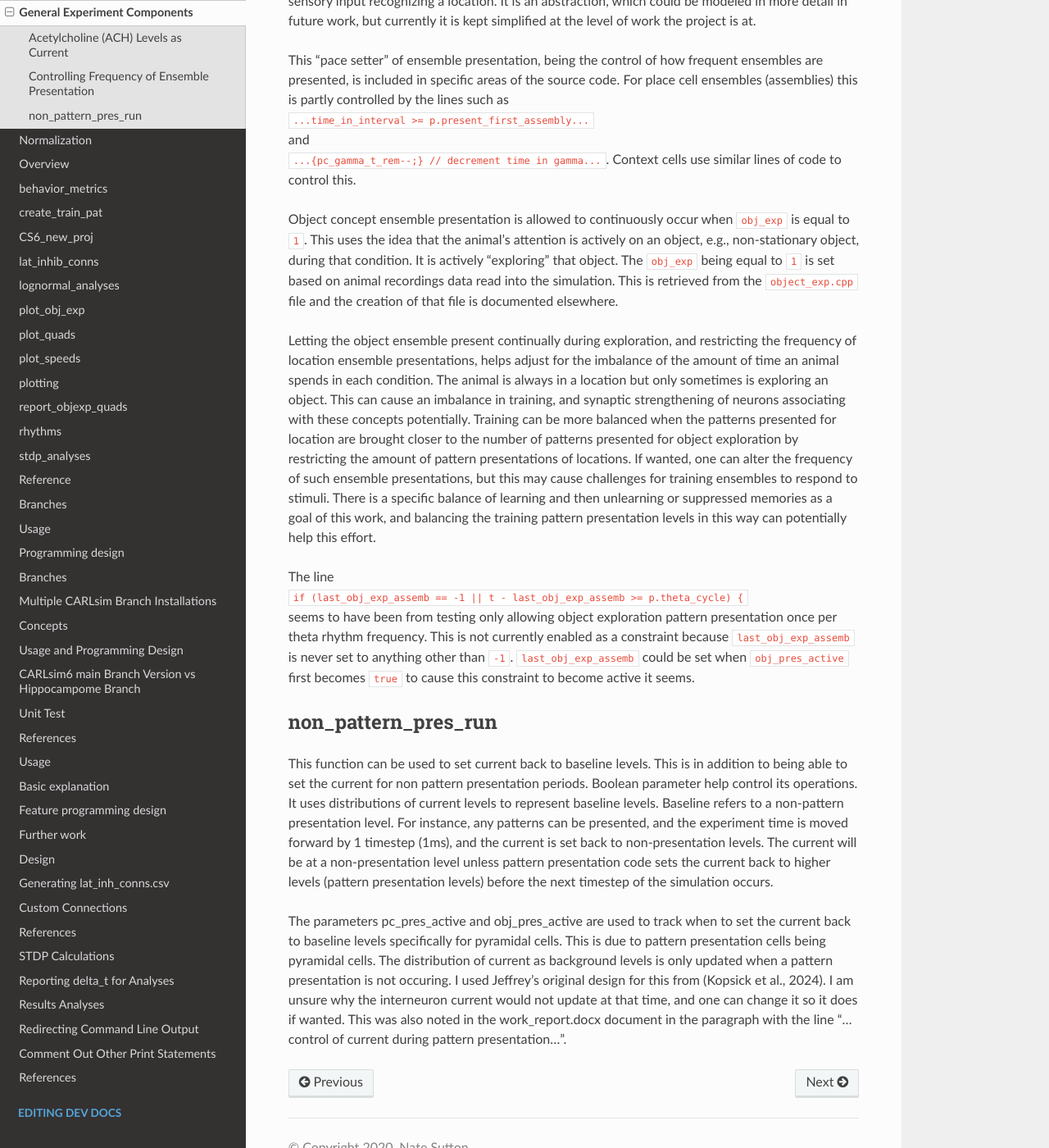
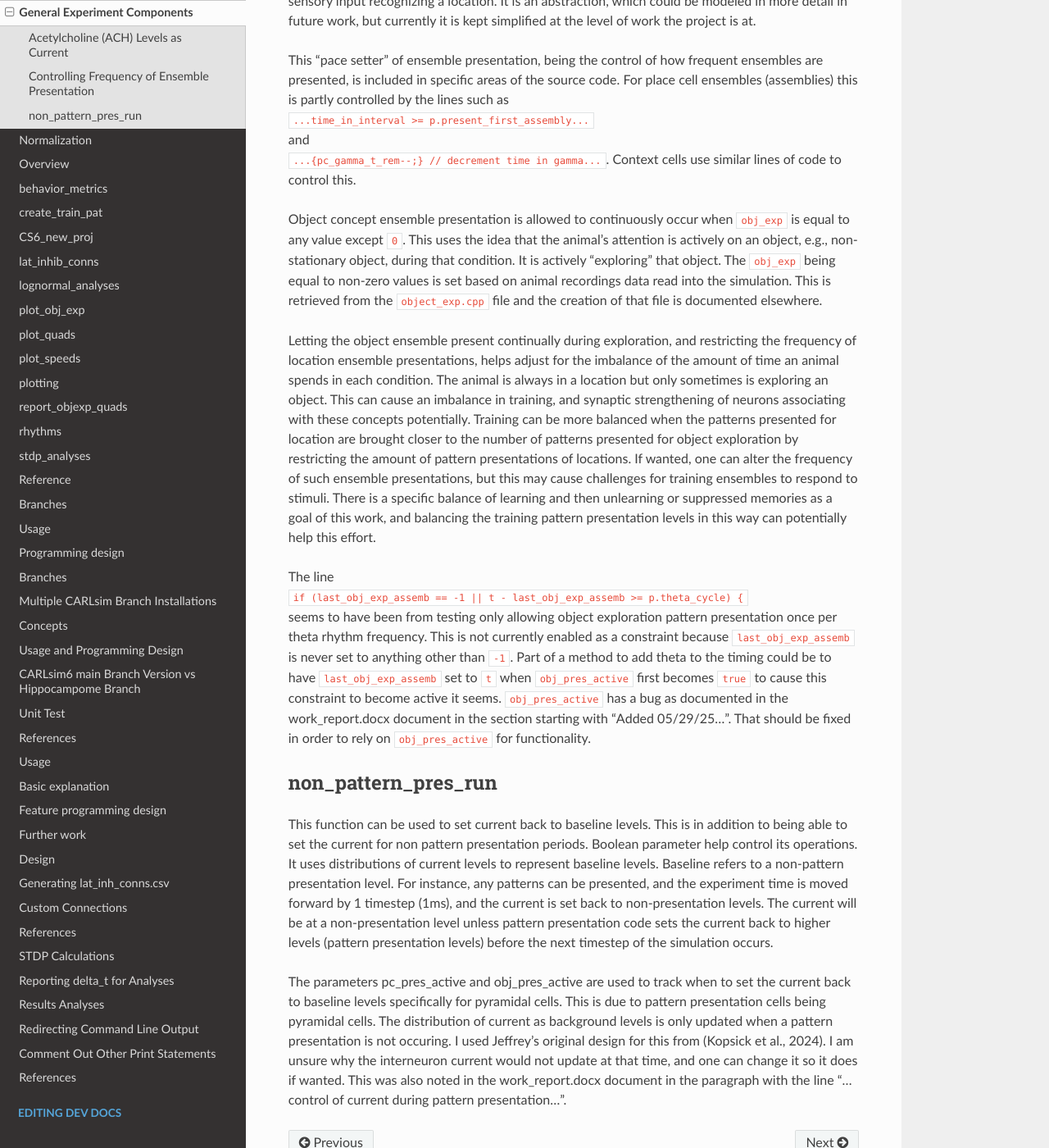
Before and after one commit to Hippocampome-Org/hco_dev_docs, a Sphinx documentation site: the page built from docs/oblomem/general_comp.md, in a window 1280 px wide and 1400 px high, scrolled down 958 px. Shown: the whole window at 82% size. Built offline with Sphinx 7.4.7 and the Read the Docs theme 3.1.0, drawn with Linux system fonts in a browser that asks for light colours.

Commit message:
added to documentation

```diff
--- a/docs/oblomem/general_comp.md
+++ b/docs/oblomem/general_comp.md
@@ -21,13 +21,13 @@ This "pace setter" of ensemble presentation, being the control of how frequent e
 <br>`...{pc_gamma_t_rem--;} // decrement time in gamma...`.
 Context cells use similar lines of code to control this.
 
-Object concept ensemble presentation is allowed to continuously occur when `obj_exp` is equal to `1`. This uses the idea that the animal's attention is actively on an object, e.g., non-stationary object, during that condition. It is actively "exploring" that object. The `obj_exp` being equal to `1` is set based on animal recordings data read into the simulation. This is retrieved from the `object_exp.cpp` file and the creation of that file is documented elsewhere.
+Object concept ensemble presentation is allowed to continuously occur when `obj_exp` is equal to any value except `0`. This uses the idea that the animal's attention is actively on an object, e.g., non-stationary object, during that condition. It is actively "exploring" that object. The `obj_exp` being equal to non-zero values is set based on animal recordings data read into the simulation. This is retrieved from the `object_exp.cpp` file and the creation of that file is documented elsewhere.
 
 Letting the object ensemble present continually during exploration, and restricting the frequency of location ensemble presentations, helps adjust for the imbalance of the amount of time an animal spends in each condition. The animal is always in a location but only sometimes is exploring an object. This can cause an imbalance in training, and synaptic strengthening of neurons associating with these concepts potentially. Training can be more balanced when the patterns presented for location are brought closer to the number of patterns presented for object exploration by restricting the amount of pattern presentations of locations. If wanted, one can alter the frequency of such ensemble presentations, but this may cause challenges for training ensembles to respond to stimuli. There is a specific balance of learning and then unlearning or suppressed memories as a goal of this work, and balancing the training pattern presentation levels in this way can potentially help this effort.
 
 The line
 <br>`if (last_obj_exp_assemb == -1 || t - last_obj_exp_assemb >= p.theta_cycle) {`
-<br>seems to have been from testing only allowing object exploration pattern presentation once per theta rhythm frequency. This is not currently enabled as a constraint because `last_obj_exp_assemb` is never set to anything other than `-1`. `last_obj_exp_assemb` could be set when `obj_pres_active` first becomes `true` to cause this constraint to become active it seems.
+<br>seems to have been from testing only allowing object exploration pattern presentation once per theta rhythm frequency. This is not currently enabled as a constraint because `last_obj_exp_assemb` is never set to anything other than `-1`. Part of a method to add theta to the timing could be to have `last_obj_exp_assemb` set to `t` when `obj_pres_active` first becomes `true` to cause this constraint to become active it seems. `obj_pres_active` has a bug as documented in the work_report.docx document in the section starting with "Added 05/29/25...". That should be fixed in order to rely on `obj_pres_active` for functionality.
 
 ## non_pattern_pres_run
 
```
